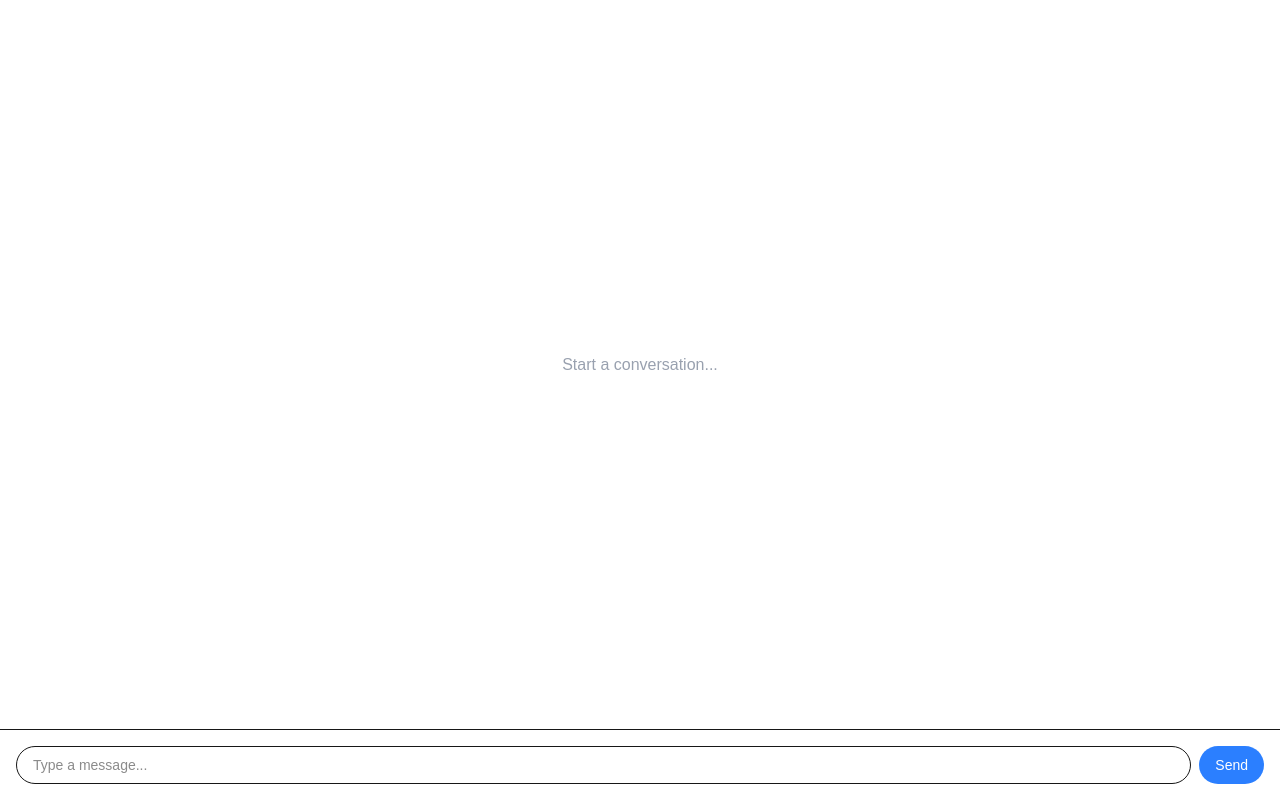
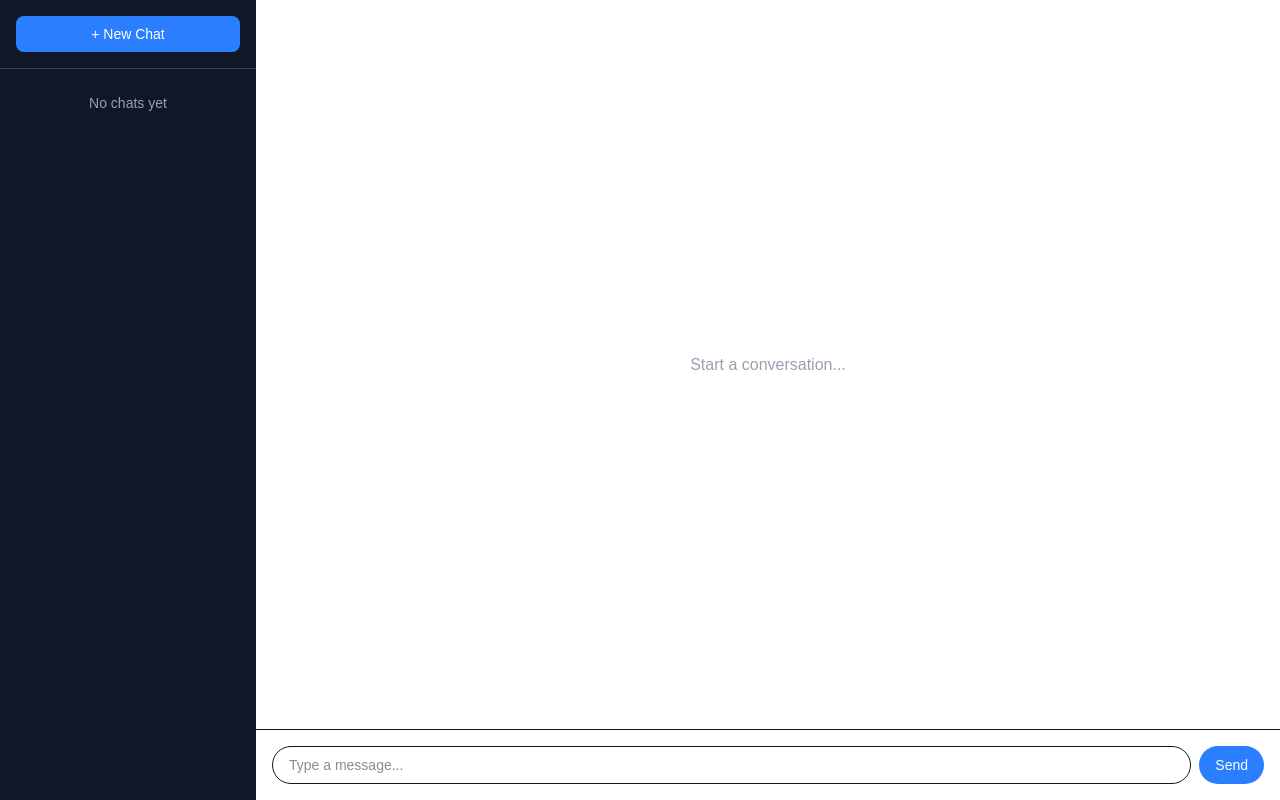
Before and after one commit to Umangip25/AI-Chat-Bot, a Next.js app: page / in a window 1280 px wide. Built offline with nearby package versions, Linux system fonts and the light colour scheme.

Commit message:
feat: add sidebar with multi-chat support

```diff
--- /dev/null
+++ b/app/components/SideBar.tsx
@@ -0,0 +1,68 @@
+"use client";
+
+import { useEffect, useState } from "react";
+import { db } from "../lib/db";
+import type { Chat } from "../lib/db";
+import { useChatStore } from "../lib/store";
+
+export default function Sidebar() {
+  const [chats, setChats] = useState<Chat[]>([]);
+  const { setMessages, setCurrentChatId, currentChatId } = useChatStore();
+
+  // Reload chats whenever currentChatId changes (new chat saved)
+  useEffect(() => {
+    const loadChats = async () => {
+      const allChats = await db.chats.toArray();
+      setChats(allChats.reverse());
+    };
+
+    loadChats();
+  }, [currentChatId]);
+
+  const selectChat = (chat: Chat) => {
+    setMessages(chat.messages);
+    setCurrentChatId(chat.id);
+  };
+
+  const newChat = () => {
+    setMessages([]);
+    setCurrentChatId(undefined);
+  };
+
+  return (
+    <div className="w-64 h-screen bg-gray-900 text-white flex flex-col">
+      {/* New Chat Button */}
+      <div className="p-4 border-b border-gray-700">
+        <button
+          onClick={newChat}
+          className="w-full bg-blue-500 hover:bg-blue-600 text-white rounded-lg px-4 py-2 text-sm font-medium"
+        >
+          + New Chat
+        </button>
+      </div>
+
+      {/* Chat List */}
+      <div className="flex-1 overflow-y-auto p-2 space-y-1">
+        {chats.length === 0 ? (
+          <p className="text-gray-400 text-sm text-center mt-4">
+            No chats yet
+          </p>
+        ) : (
+          chats.map((chat) => (
+            <button
+              key={chat.id}
+              onClick={() => selectChat(chat)}
+              className={`w-full text-left px-3 py-2 rounded-lg text-sm truncate transition-colors ${
+                currentChatId === chat.id
+                  ? "bg-gray-700 text-white"
+                  : "text-gray-300 hover:bg-gray-800"
+              }`}
+            >
+              {chat.title || "Untitled Chat"}
+            </button>
+          ))
+        )}
+      </div>
+    </div>
+  );
+}
--- a/app/lib/store.ts
+++ b/app/lib/store.ts
@@ -1,22 +1,23 @@
 import { create } from "zustand";
 
-// Define the shape of a message in our chat
 export type Message = {
   role: "user" | "assistant";
   content: string;
 };
 
-// Define the shape of our chat store
 type ChatStore = {
   messages: Message[];
+  currentChatId: number | undefined;
   addMessage: (msg: Message) => void;
   setMessages: (msgs: Message[]) => void;
+  setCurrentChatId: (id: number | undefined) => void;
 };
 
-// Create the chat store using Zustand
 export const useChatStore = create<ChatStore>((set) => ({
   messages: [],
+  currentChatId: undefined,
   addMessage: (msg) =>
     set((state) => ({ messages: [...state.messages, msg] })),
   setMessages: (msgs) => set({ messages: msgs }),
+  setCurrentChatId: (id) => set({ currentChatId: id }),
 }));
--- a/app/page.tsx
+++ b/app/page.tsx
@@ -1,26 +1,20 @@
 "use client";
 
-import { useState, useEffect } from "react";
+import { useState } from "react";
 import { useChatStore } from "./lib/store";
 import type { Message } from "./lib/store";
 import { db } from "./lib/db";
 import ChatThread from "./components/ChatThread";
+import Sidebar from "./components/SideBar";
 
 export default function Home() {
-  const { messages, addMessage, setMessages } = useChatStore();
+  const { messages, addMessage, setMessages, currentChatId, setCurrentChatId } =
+    useChatStore();
   const [input, setInput] = useState("");
 
-  useEffect(() => {
-    const load = async () => {
-      const allChats = await db.chats.toArray();
-      if (allChats.length > 0) {
-        setMessages(allChats[0].messages);
-      }
-    };
-    load();
-  }, [setMessages]);
+  const sendMessage = async () => {
+    if (!input.trim()) return;
 
-  const sendMessage = async () => {
     const userMessage: Message = { role: "user", content: input };
     const updatedMessages = [...messages, userMessage];
     addMessage(userMessage);
@@ -35,7 +29,6 @@ export default function Home() {
     const decoder = new TextDecoder();
     let assistantReply = "";
 
-    // Read the streamed response chunk by chunk
     if (reader) {
       while (true) {
         const { done, value } = await reader.read();
@@ -51,22 +44,47 @@ export default function Home() {
 
     addMessage({ role: "assistant", content: assistantReply });
 
+    // Check if this is a brand new chat
+    const isNewChat = currentChatId === undefined;
+
     let title = "New Chat";
-    if (messages.length === 0) {
+
+    if (isNewChat) {
+      // Generate title from first message
       const titleRes = await fetch("/api/title", {
         method: "POST",
         body: JSON.stringify({ message: userMessage.content }),
       });
       const titleData = await titleRes.json();
       title = titleData.title;
+    } else {
+      // Keep existing title
+      const existingChat = await db.chats.get(currentChatId);
+      title = existingChat?.title ?? "New Chat";
     }
 
-    await db.chats.put({ title, messages: finalMessages });
+    // Save or update chat in IndexedDB
+    const savedId = await db.chats.put({
+      id: currentChatId,  // undefined = new chat, number = update existing
+      title,
+      messages: finalMessages,
+    });
+
+    // Only update currentChatId if it was a new chat
+    if (isNewChat) {
+      setCurrentChatId(savedId as number);
+    }
+
+    setMessages(finalMessages);
   };
 
   return (
-    <div className="flex flex-col h-screen bg-white">
-      {/* Chat messages */}
+    <div className="flex h-screen">
+      {/* Sidebar */}
+      <Sidebar />
+
+      {/* Main chat area */}
+      <div className="flex flex-col flex-1 bg-white">
         <ChatThread messages={messages} />
 
         {/* Input area */}
@@ -86,5 +104,6 @@ export default function Home() {
           </button>
         </div>
       </div>
+    </div>
   );
 }
```
Lines whose indentation alone changed are shown as unchanged.
